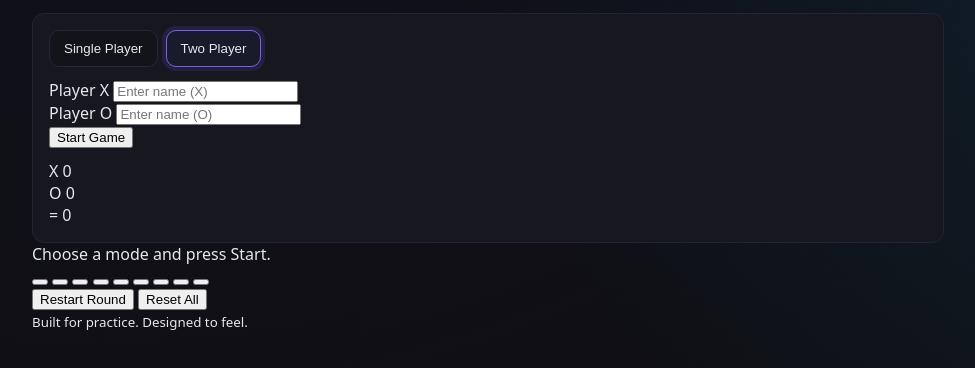
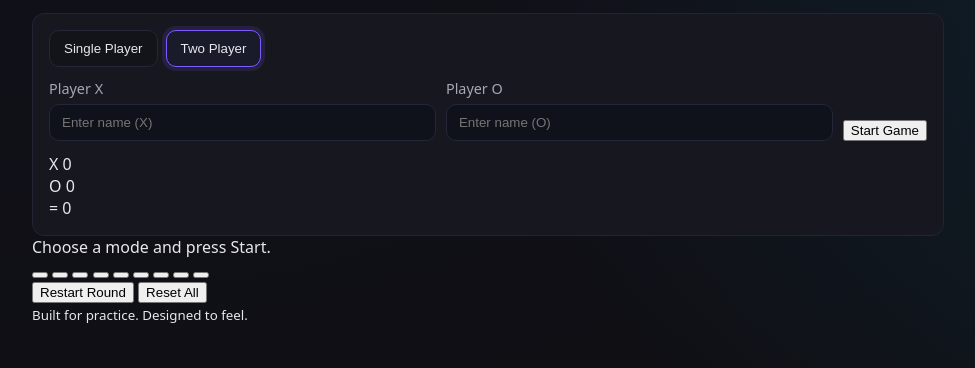
Before and after one commit to beata-teck/tic-tac-toe, a plain HTML site: page index.html in a window 1280 px wide. Shown: the part 96-464 px from the top of the page, without its empty margins (152-1127 px from the left). Drawn offline with Linux system fonts and the light colour scheme.

Commit message:
labeling

```diff
--- a/style.css
+++ b/style.css
@@ -50,3 +50,19 @@ body{
   border-color:var(--accent);
   box-shadow:0 0 0 4px #7c5cff22;
 }
+.players{
+  display:grid;
+  grid-template-columns:1fr 1fr auto;
+  gap:10px;
+  align-items:end;
+}
+.field{display:grid;gap:6px}
+label{font-size:.9rem;color:var(--muted)}
+input{
+  background:#10121b;
+  color:var(--ink);
+  border:1px solid #24263a;
+  border-radius:10px;
+  padding:10px 12px;
+  outline:none;
+}
```
